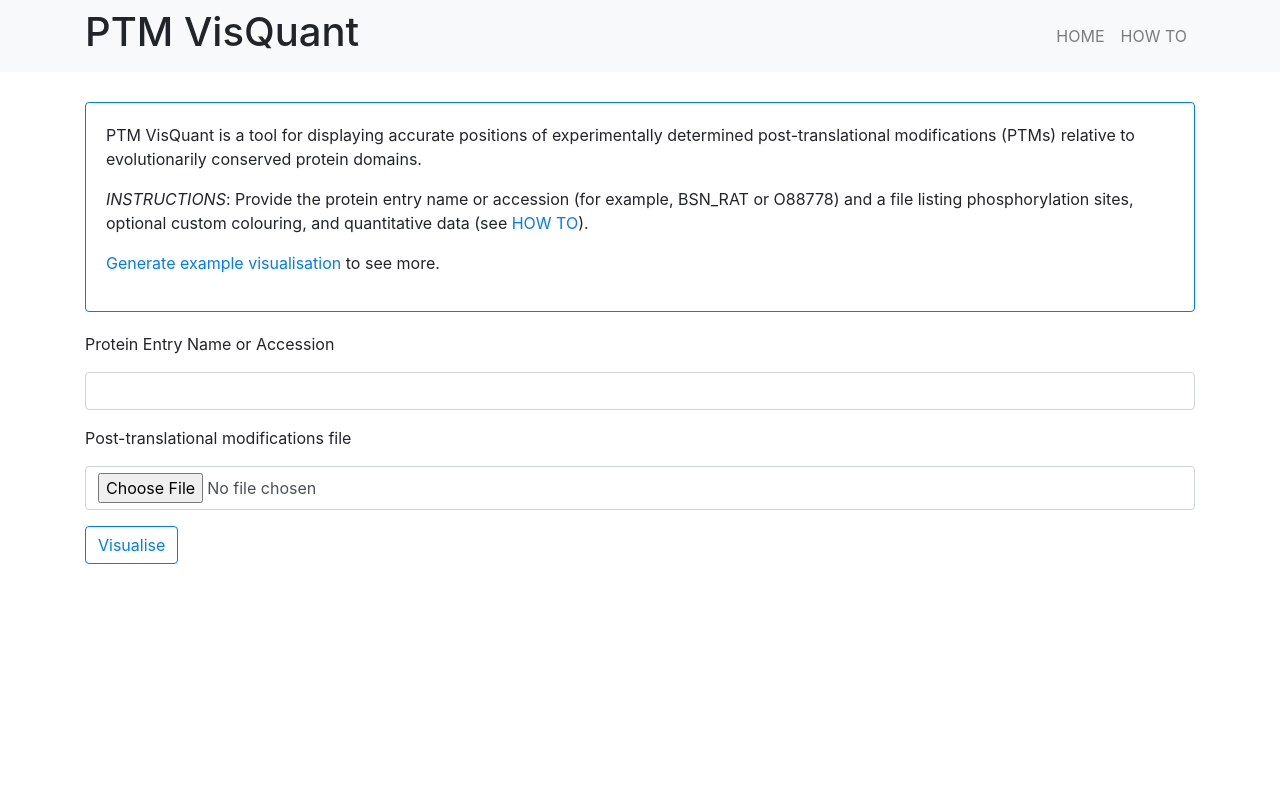
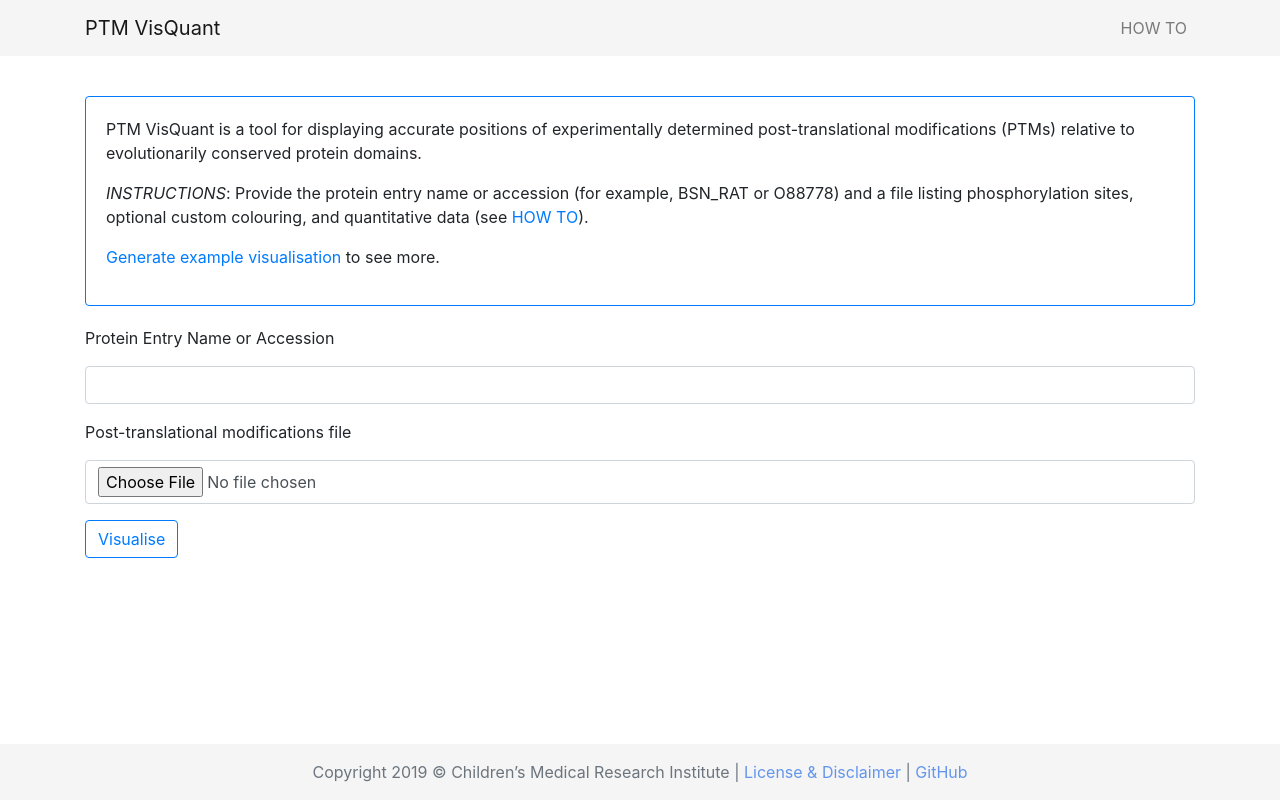
Before and after one commit to ChildrensMedicalResearchInstitute/ptm-visquant, a Flask app: page / in a window 1280 px wide. Run offline with Flask 2, Linux system fonts and the light colour scheme; some libraries are stand-ins or nearby versions.

Commit message:
Add footer to base template

```diff
--- a/static/css/base.css
+++ b/static/css/base.css
@@ -1,7 +1,17 @@
-.navbar {
-    margin: 0px 0px 30px 0px;
+body {
+  min-height: 100vh;
 }
 
-.nav-item {
-    list-style-type: none;
+.navbar {
+  background-color: whitesmoke;
+  margin-bottom: 20px;
 }
+
+.footer {
+  background-color: whitesmoke;
+}
+
+a.footer-link {
+  text-decoration: none;
+  color: cornflowerblue;
+}
--- a/templates/base.html
+++ b/templates/base.html
@@ -10,22 +10,28 @@
     {% endblock %}
     <title>PTM VisQuant</title>
 </head>
-<body>
-    <nav class="navbar navbar-expand-lg navbar-light bg-light">
+<body class="d-flex flex-column">
+    <nav class="navbar navbar-expand-sm navbar-light">
         <div class="container">
-            <h1>PTM VisQuant</h1>
+            <a class="navbar-brand" href="{{ url_for('index') }}">PTM VisQuant</a>
             <ul class="navbar-nav">
-                <li class="nav-item">
-                    <a class="nav-link" href="{{ url_for('index') }}">HOME</a>
-                </li>
                 <li class="nav-item">
                     <a class="nav-link" href="{{ url_for('how_to') }}">HOW TO</a>
                 </li>
             </ul>
         </div>
     </nav>
-    {% block content %}
-    {% endblock %}
+    <main class="flex-fill">
+        {% block content %}
+        {% endblock %}
+    </main>
+    <footer class="footer">
+        <div class="container text-muted text-center py-3">
+            Copyright 2019 &copy; Children’s Medical Research Institute |
+            <a class="footer-link" href="/license">License & Disclaimer</a> |
+            <a class="footer-link" href="https://github.com/ChildrensMedicalResearchInstitute/ptm-visquant">GitHub</a>
+        </div>
+    </footer>
     <script src="{{ url_for('static', filename='node_modules/jquery/dist/jquery.min.js') }}"></script>
     <script src="{{ url_for('static', filename='node_modules/popper.js/dist/umd/popper.min.js') }}"></script>
     <script src="{{ url_for('static', filename='node_modules/bootstrap/dist/js/bootstrap.min.js') }}"></script>
```
